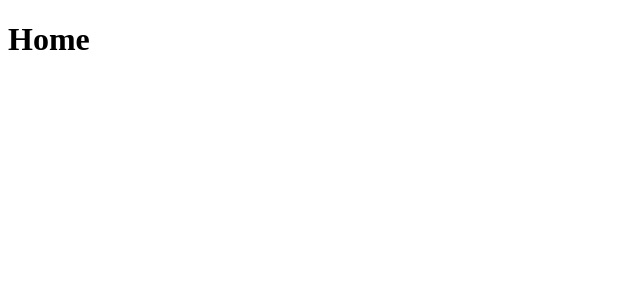
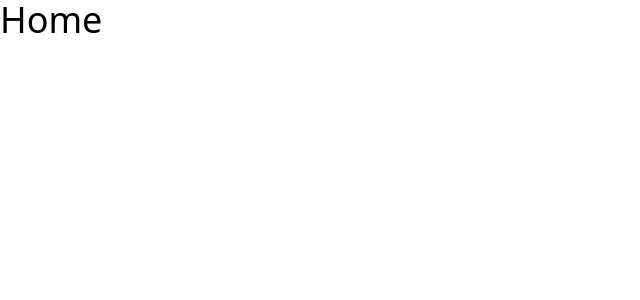
Before and after one commit to AfaqShahidKhan/imdb-clone-by-afaq-shahid-khan, a Next.js app: page / in a window 1280 px wide. Shown: the top 300 px of the page, without its empty margins (0-640 px from the left). Built offline with nearby package versions, Linux system fonts and the light colour scheme.

Commit message:
install tailwind css

```diff
--- a/package.json
+++ b/package.json
@@ -15,5 +15,10 @@
     "next": "13.1.6",
     "react": "18.2.0",
     "react-dom": "18.2.0"
+  },
+  "devDependencies": {
+    "autoprefixer": "^10.4.13",
+    "postcss": "^8.4.21",
+    "tailwindcss": "^3.2.7"
   }
 }
--- /dev/null
+++ b/postcss.config.js
@@ -0,0 +1,6 @@
+module.exports = {
+  plugins: {
+    tailwindcss: {},
+    autoprefixer: {},
+  },
+}
--- a/src/app/globals.css
+++ b/src/app/globals.css
@@ -1,3 +1,7 @@
+@tailwind base;
+@tailwind components;
+@tailwind utilities;
+
 /* :root {
   --max-width: 1100px;
   --border-radius: 12px;
--- a/src/app/head.js
+++ b/src/app/head.js
@@ -1,10 +1,13 @@
 export default function Head() {
   return (
     <>
-      <title>Create Next App</title>
+      <title>IMDB CLONE</title>
       <meta content="width=device-width, initial-scale=1" name="viewport" />
-      <meta name="description" content="Generated by create next app" />
+      <meta
+        name="description"
+        content="This is the imdb clone in next.js using tailwind css by afaq shahid khan , people also know me by muhammad afaq khan but my name of git hub is afaq shahid khan"
+      />
       <link rel="icon" href="/favicon.ico" />
     </>
-  )
+  );
 }
--- a/src/app/page.js
+++ b/src/app/page.js
@@ -4,5 +4,5 @@ import { Inter } from "@next/font/google";
 const inter = Inter({ subsets: ["latin"] });
 
 export default function Home() {
-  return <h1>Home</h1>;
+  return <h1 className="text-4xl">Home</h1>;
 }
--- /dev/null
+++ b/tailwind.config.js
@@ -0,0 +1,8 @@
+/** @type {import('tailwindcss').Config} */
+module.exports = {
+  content: ["./src/**/*.{js,ts,jsx,tsx}"],
+  theme: {
+    extend: {},
+  },
+  plugins: [],
+};
```
Also changed, not shown: 1 other file (tests, documents, lock files or other folders).
